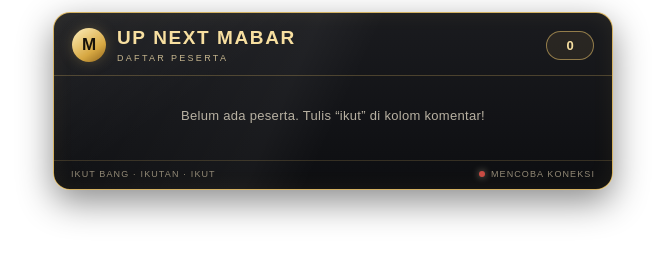
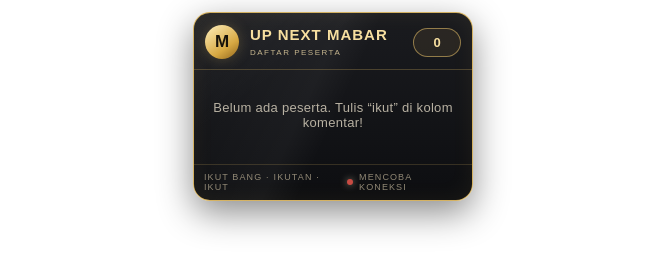
Before and after one commit to aa-haditricoswara/up-next-mabar, a plain HTML site: page index.html in a window 1280 px wide. Shown: the whole page, without its empty margins (307-972 px from the left). Drawn offline with Linux system fonts and the light colour scheme.

Commit message:
Update index.html

```diff
--- a/index.html
+++ b/index.html
@@ -25,7 +25,7 @@ body{
 }
 .frame{
   width:100%;
-  max-width:560px;
+  max-width:280px;
   position:relative;
   overflow:hidden;
   border:1px solid rgba(233,195,106,.9);
@@ -50,7 +50,7 @@ body{
 @keyframes glint{0%,25%{left:-40%;opacity:0}38%{opacity:.8}65%{left:125%;opacity:0}100%{left:125%;opacity:0}}
 .header{
   display:flex;align-items:center;justify-content:space-between;
-  padding:15px 18px 12px;
+  padding:12px 11px 10px;
   border-bottom:1px solid rgba(233,195,106,.25);
   position:relative;z-index:1;
 }
@@ -62,17 +62,17 @@ body{
   background:linear-gradient(145deg,#fff0bd,#d7a842 65%,#8f641d);
   box-shadow:0 0 14px rgba(233,195,106,.25);
 }
-.heading{font-size:19px;line-height:1.05;font-weight:900;letter-spacing:1.6px;color:var(--gold-soft)}
-.subheading{font-size:9px;letter-spacing:2.3px;color:#c5b58e;margin-top:5px}
+.heading{font-size:15px;line-height:1.05;font-weight:900;letter-spacing:1px;color:var(--gold-soft)}
+.subheading{font-size:8px;letter-spacing:1.5px;color:#c5b58e;margin-top:5px}
 .count{
   min-width:48px;text-align:center;padding:6px 10px;border-radius:20px;
   border:1px solid rgba(233,195,106,.55);color:var(--gold-soft);
   font-size:13px;font-weight:800;background:rgba(233,195,106,.08);
 }
-.list{padding:9px 12px 12px;position:relative;z-index:1}
+.list{padding:7px 8px 9px;position:relative;z-index:1}
 .row{
-  display:flex;align-items:center;gap:12px;min-height:38px;
-  padding:7px 9px;border-bottom:1px solid rgba(255,255,255,.065);
+  display:flex;align-items:center;gap:8px;min-height:34px;
+  padding:6px 6px;border-bottom:1px solid rgba(255,255,255,.065);
   animation:arrive .25s ease-out both;
 }
 @keyframes arrive{from{opacity:0;transform:translateY(5px)}to{opacity:1;transform:translateY(0)}}
@@ -82,7 +82,7 @@ body{
   color:#1a1409;font-size:12px;font-weight:900;
   background:linear-gradient(145deg,#f8e4a8,#c49535);
 }
-.username{font-size:15px;font-weight:700;letter-spacing:.25px;color:#f7f2e7;overflow:hidden;text-overflow:ellipsis;white-space:nowrap}
+.username{font-size:13px;font-weight:700;letter-spacing:.25px;color:#f7f2e7;overflow:hidden;text-overflow:ellipsis;white-space:nowrap}
 .first .number{background:linear-gradient(145deg,#fff2bd,#e5b94f);box-shadow:0 0 12px rgba(233,195,106,.2)}
 .first .username{color:#ffe5a0}
 .empty{
@@ -91,7 +91,7 @@ body{
 }
 .footer{
   display:flex;justify-content:space-between;align-items:center;
-  padding:8px 17px 10px;border-top:1px solid rgba(233,195,106,.18);
+  padding:7px 10px 8px;border-top:1px solid rgba(233,195,106,.18);
   color:#918875;font-size:9px;letter-spacing:1.1px;position:relative;z-index:1;
 }
 .status{display:flex;align-items:center;gap:6px}
```
